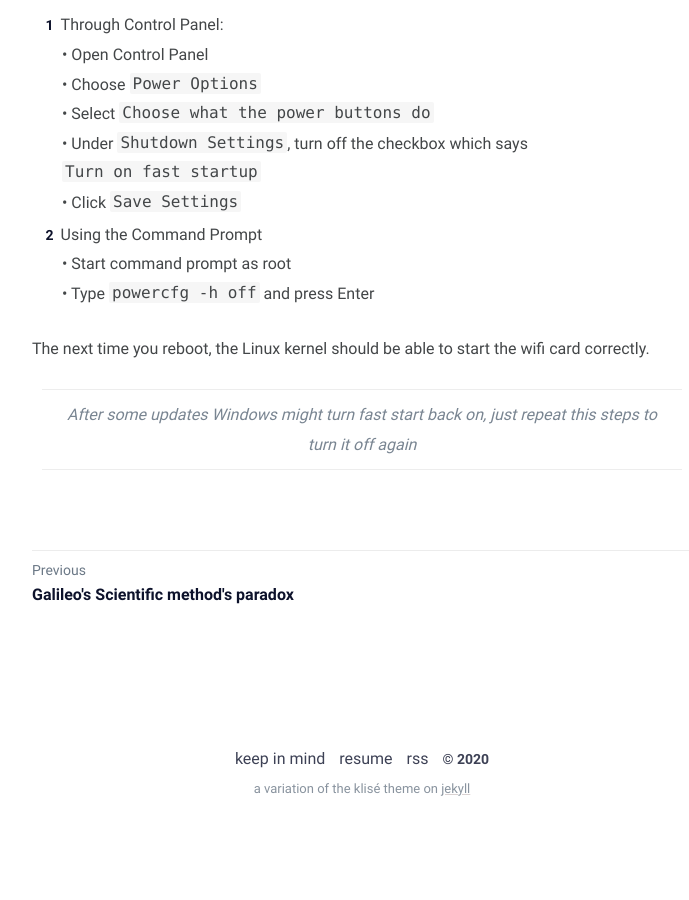
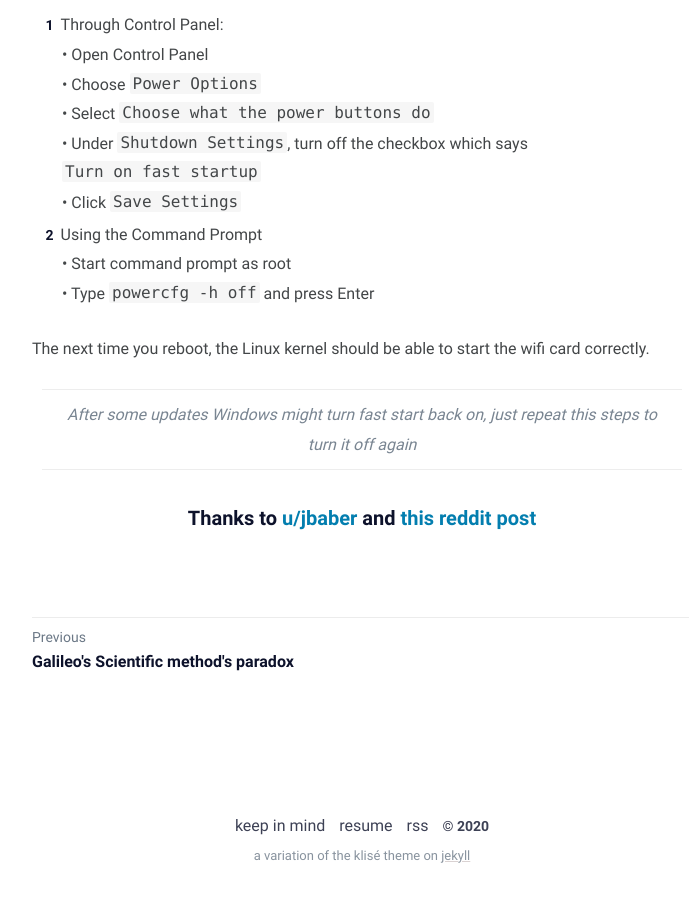
Before and after one commit to Ferryistaken/website, a Jekyll site: the page built from _posts/wifi-error-110/2020-11-25-wifi-error-110.markdown, in a window 1280 px wide and 900 px high, scrolled down 1396 px. Shown: the whole window, without its empty margins (278-967 px from the left). Built offline with Jekyll 4.4.1, drawn with Linux system fonts in a browser that asks for light colours; before the commit the page ends 2229 px from its top, so only the background shows below that.

Commit message:
added acknowledgements to new post and new style

```diff
--- a/_posts/wifi-error-110/2020-11-25-wifi-error-110.markdown
+++ b/_posts/wifi-error-110/2020-11-25-wifi-error-110.markdown
@@ -45,6 +45,10 @@ There are 2 ways to turn off the `fast start` option:
 The next time you reboot, the Linux kernel should be able to start the wifi card correctly.
 > After some updates Windows might turn fast start back on, just repeat this steps to turn it off again
 
+{:refdef : style="text-align: center;"}
+#### Thanks to [u/jbaber](https://www.reddit.com/user/jbaber/) and [this reddit post](https://www.reddit.com/r/archlinux/comments/gn4lsx/wifi_not_working_iwlwifi_probe_of_000002000/)
+{: refdef}
+
 [jekyll-docs]: https://jekyllrb.com/docs/home
 [jekyll-gh]:   https://github.com/jekyll/jekyll
 [jekyll-talk]: https://talk.jekyllrb.com
```
